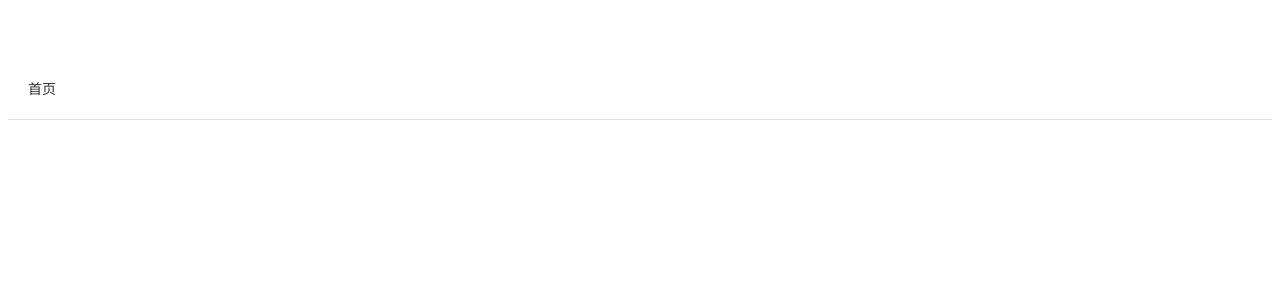
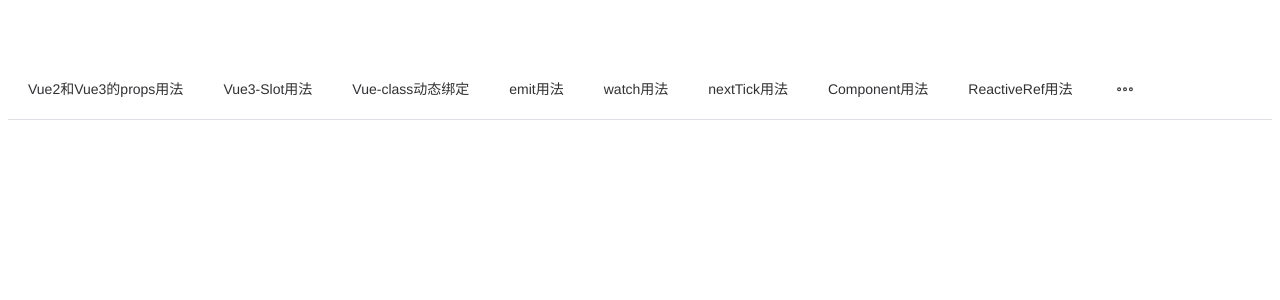
Before and after one commit to Lemonnnnnnnnnnn/vue-study, a Vue app: page / in a window 1280 px wide. Shown: the top 300 px of the page. Built offline with nearby package versions, Linux system fonts and the light colour scheme.

Commit message:
更新路由

```diff
--- a/src/App.vue
+++ b/src/App.vue
@@ -1,10 +1,4 @@
 <script lang="ts" setup>
-import { routes } from './router'
-import { useRouter } from 'vue-router'
-
-const router = useRouter();
-const newRoute = routes.filter(item => !item.hide)
-
 // This starter template is using Vue 3 <script setup> SFCs
 // Check out https://v3.vuejs.org/api/sfc-script-setup.html#sfc-script-setup
 // import HelloWorld from './components/HelloWorld.vue'
@@ -33,16 +27,11 @@
 // const routerChange = () =>{
 
 // }
-function handleSelect(key, keyPath) {
-  // console.log(key , keyPath);
-  router.push(key)
-}
-
 
 </script>
 
 <template>
-      <router-view />
+  <router-view />
 
   <!-- <router-link to="/">返回</router-link>
   <ul>
--- a/src/layout/index.vue
+++ b/src/layout/index.vue
@@ -1,16 +1,17 @@
 <template>
     <el-menu mode="horizontal" @select="handleSelect">
-        <el-menu-item v-for="route in newRoute" :index="route.path" v-bind:key="route.name">{{ route.name }}
+        <el-menu-item v-for="route in childrenRouter" :index="route.path" v-bind:key="route.name">{{ route.name }}
         </el-menu-item>
     </el-menu>
      <router-view />
 </template>
 
 <script setup lang="ts">
-import { routes } from '../router'
+import { routesArray } from '../router'
 import { useRouter } from 'vue-router'
 const router = useRouter();
-const newRoute = routes.filter(item => !item.hide)
+const rootRouter = routesArray[0]
+const childrenRouter = rootRouter.children.filter(item => !item.hide)
 
 function handleSelect(key: string) {
     router.push(key)
--- a/src/router.js
+++ b/src/router.js
@@ -1,7 +1,8 @@
 import SlotDemo from './pages/SlotDemo.vue'
 import { createRouter, createWebHashHistory } from 'vue-router'
 
-export const routes = [
+// 将路由配置输出导出，以生成导航栏
+export const routesArray = [
     {
         path: '/',
         name: '首页',
@@ -78,7 +79,7 @@
 
 const router = createRouter({
     history: createWebHashHistory(),
-    routes
+    routes : routesArray
 })
 
 export default router
```
